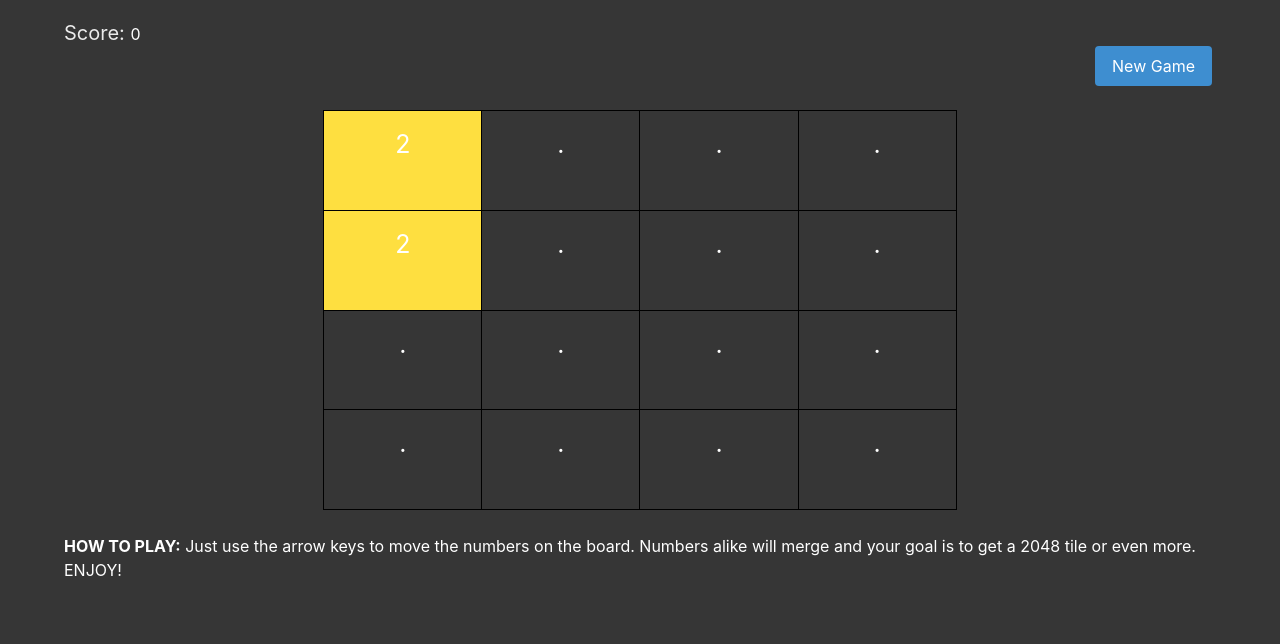
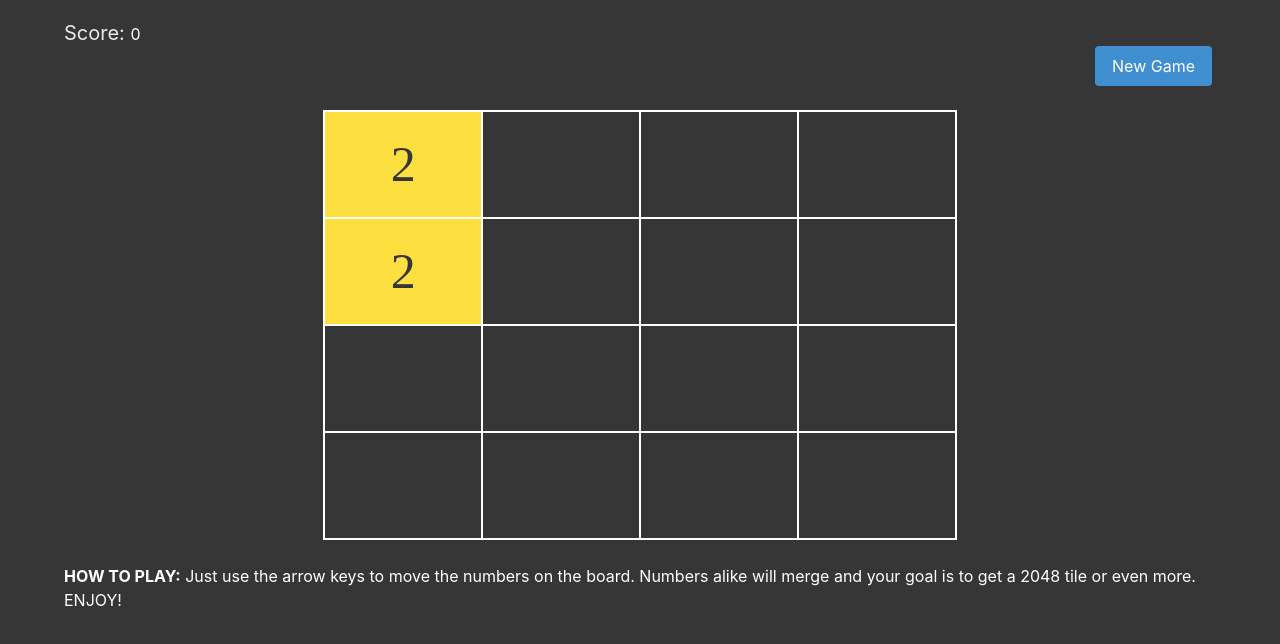
Before and after one commit to NicolaFolchi/2048js, a website with bundled scripts: page engine/index.html in a window 1280 px wide. Shown: the part 52-696 px from the top of the page. Built offline with nearby package versions, Linux system fonts and the light colour scheme.

Commit message:
Changes to borders, fonts and colors.

```diff
--- a/script.js
+++ b/script.js
@@ -43,16 +43,19 @@ function generateBoard() {
                     box.style.background = '#fea49f'; // Cool Pink
                 if(game.board[i][j] == 512)
                     box.style.background = '#DCC7AA'; // Coffe and Milk
+                }
+                else {
+                    box.appendChild(document.createTextNode('.'));
+
             }
-            else {
-                box.appendChild(document.createTextNode('.'));
-            }
-            box.style.border = '1px solid black';
+            box.style.border = '2.5px solid white';
             box.style.textAlign = 'center';
             box.style.verticalAlign = 'center';
             box.style.padding = '15px';
             box.style.width = '100%';
-            box.style.fontSize = '25px';
+            box.style.fontFamily = 'Iceland';
+            box.style.fontSize = '50px';
+            box.style.color = "#363636";
         }
     }
     body.appendChild(myboard);
```
Also changed, not shown: index.html (+1 -0 lines).
